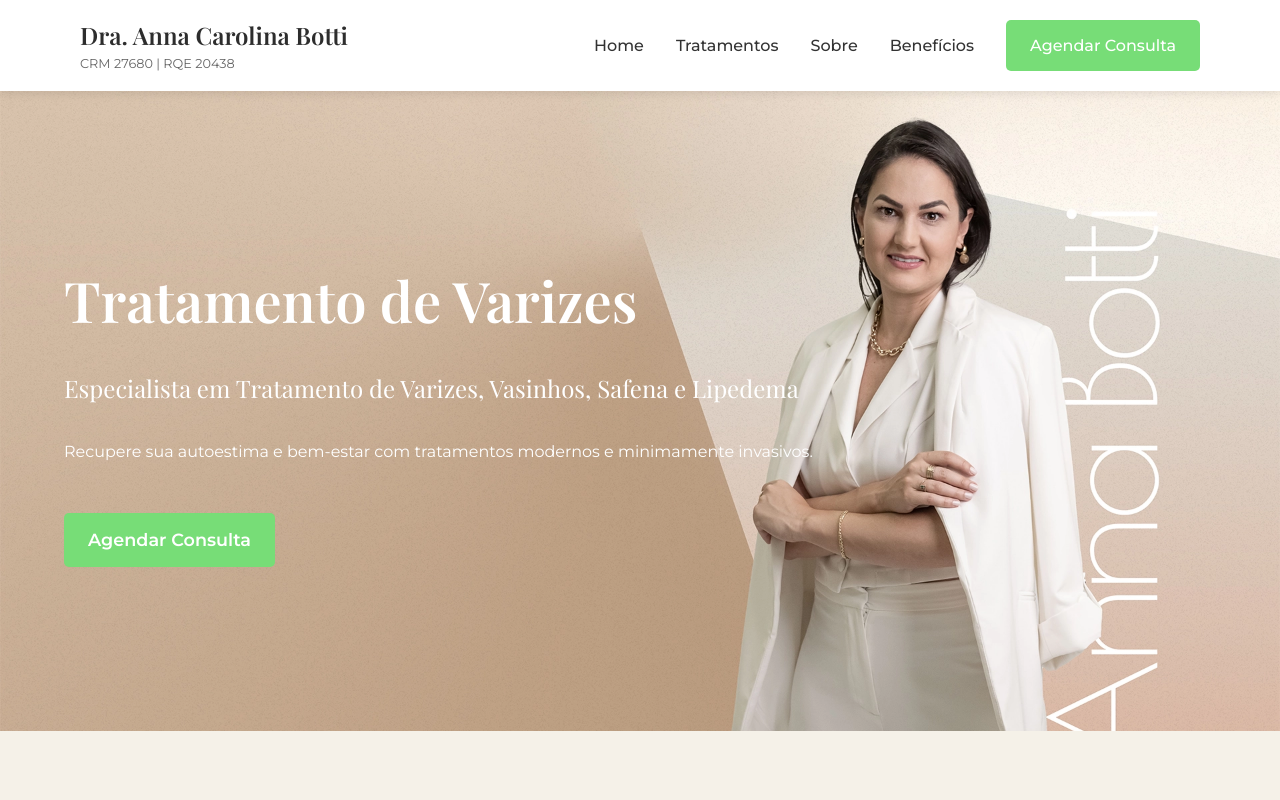
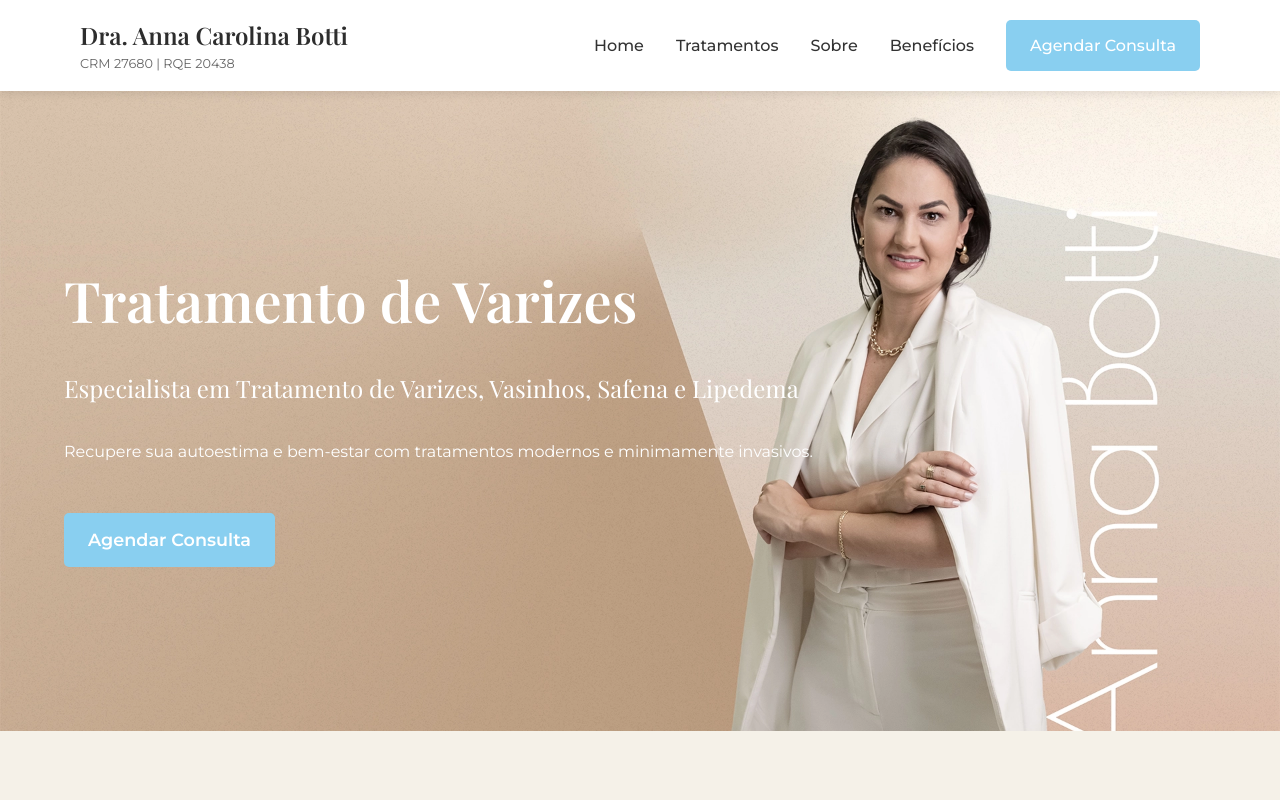
Before and after one commit to jlbdoads/dra-anna-carolina, a website: page index.html in a window 1280 px wide. Shown: the top 800 px of the page. Drawn offline with nearby package versions, Linux system fonts and the light colour scheme; a web font is replaced by a local one.

Commit message:
Alteração cor dos botões para azul bebê

```diff
--- a/css/style.css
+++ b/css/style.css
@@ -1,9 +1,9 @@
 :root {
     --primary-color: #2d2d2d;
     /* Dark gray for text */
-    --secondary-color: #77DD77;  /* Light green for buttons */
+    --secondary-color: #89CFF0;  /* Baby blue for buttons */
     /* Mint/Sage Green for accents and buttons */
-    --accent-color: #5FBF5F;  /* Darker green */
+    --accent-color: #5DADE2;  /* Darker blue */
     /* Lighter mint green variant */
     --text-color: #333;
     --light-bg: #F5F1E8;
```
